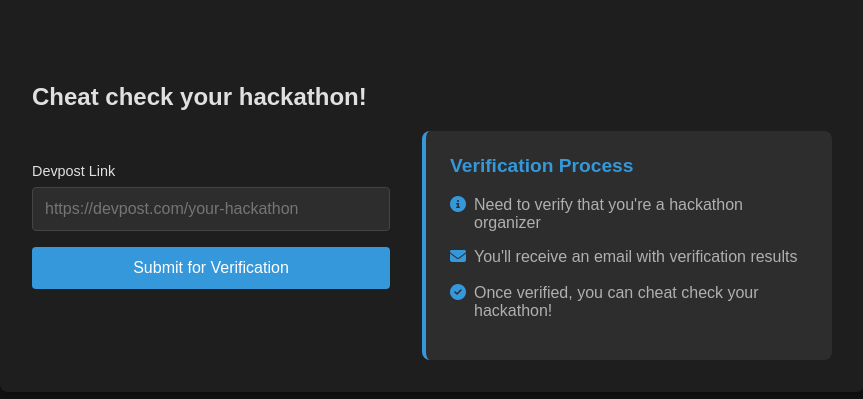
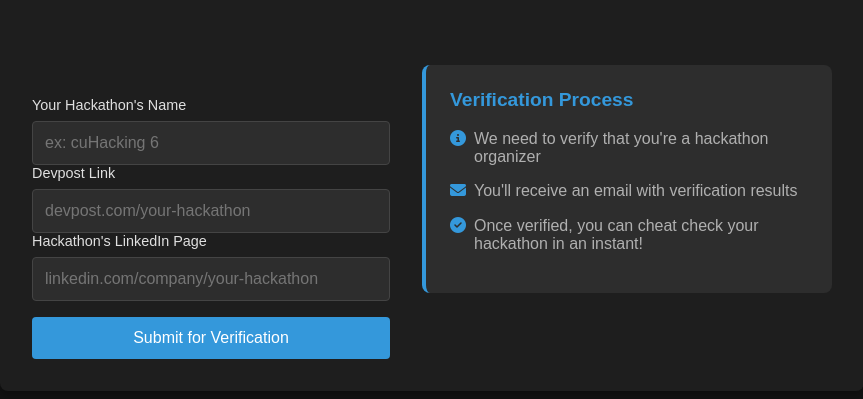
Before and after one commit to isharghura/HackVerify, a Flask app: template templates/dashboard.html in a window 1280 px wide. Shown: the part 239-638 px from the top of the page, without its empty margins (208-1071 px from the left). Run offline with Flask 3, Linux system fonts and the light colour scheme; the template is opened without the code that fills it, so the values that code supplies are empty.

Commit message:
feature: now user submits hackathon name + hackathon linkedin

```diff
--- a/templates/dashboard.html
+++ b/templates/dashboard.html
@@ -17,20 +17,23 @@
 
         <div class="dashboard-content">
             <div class="spacer"></div>
-            <h2>Cheat check your hackathon!</h2>
             <div class="form-container">
-                <form id="devpostForm" class="main-form">
+                <form id="verificationForm" class="main-form">
                     <div class="form-group">
+                        <label for="hName">Your Hackathon's Name</label>
+                        <input type="text" id="hName" placeholder="ex: cuHacking 6" required>
                         <label for="devpost">Devpost Link</label>
-                        <input type="url" id="devpost" placeholder="https://devpost.com/your-hackathon" required>
+                        <input type="url" id="devpost" placeholder="devpost.com/your-hackathon" required>
+                        <label for="hlipage">Hackathon's LinkedIn Page</label>
+                        <input type="url" id="hlipage" placeholder="linkedin.com/company/your-hackathon" required>
                     </div>
                     <button type="submit" class="submit-btn">Submit for Verification</button>
                 </form>
                 <div class="reminder-box">
                     <h3>Verification Process</h3>
-    <p><i class="fas fa-info-circle"></i> Need to verify that you're a hackathon organizer</p>
+                    <p><i class="fas fa-info-circle"></i> We need to verify that you're a hackathon organizer</p>
                     <p><i class="fas fa-envelope"></i> You'll receive an email with verification results</p>
-    <p><i class="fas fa-check-circle"></i> Once verified, you can cheat check your hackathon!</p>
+                    <p><i class="fas fa-check-circle"></i> Once verified, you can cheat check your hackathon in an instant!</p>
                     </div>
                     </div>
         </div>
```
Lines whose indentation alone changed are shown as unchanged.
